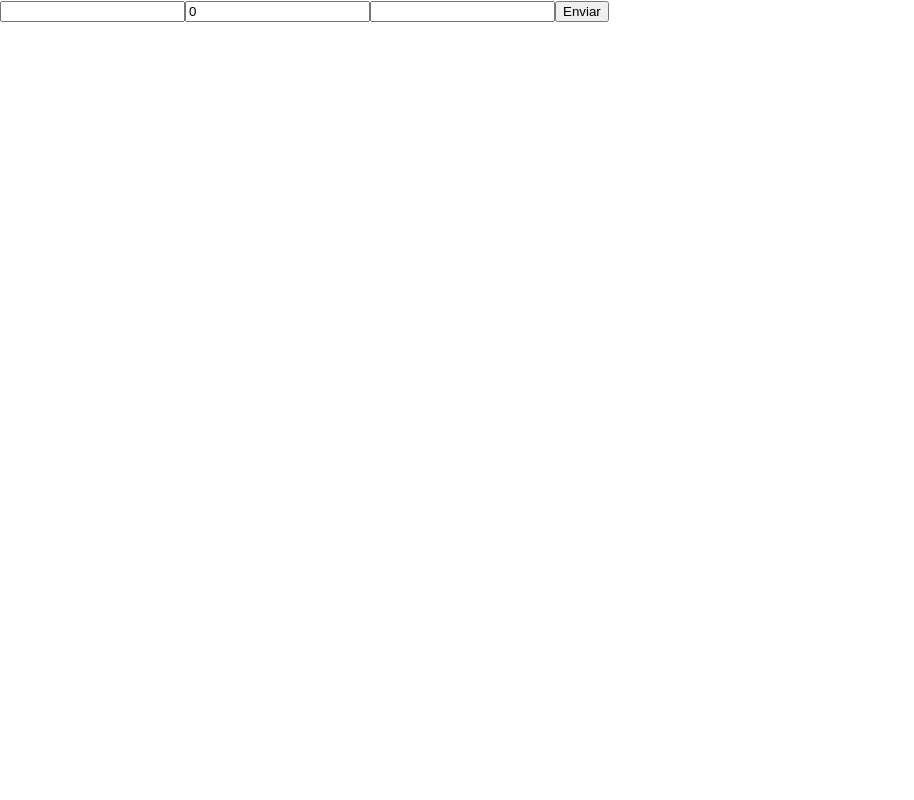
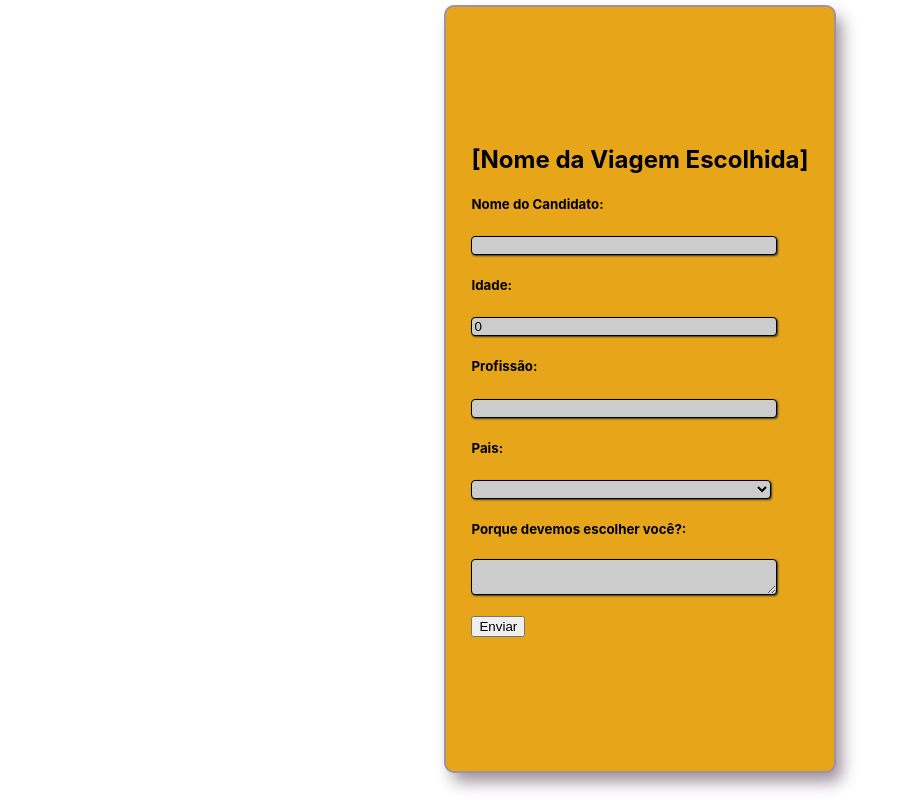
Before and after one commit to future4code/Ana-Flavia-Rodrigues, a React (Create React App) app in the folder semana10/LabeX/labex/: page /application-form in a window 1280 px wide. Shown: the whole page, without its empty margins (0-914 px from the left). Built offline with nearby package versions, Linux system fonts and the light colour scheme.

Commit message:
Montando as paginas , preparando para as requisições

```diff
--- a/semana10/LabeX/labex/src/hooks/useRequestData.js
+++ b/semana10/LabeX/labex/src/hooks/useRequestData.js
@@ -1,7 +1,7 @@
 import { useState, useEffect } from "react";
 import axios from "axios";
 
-const useRequestData = (url, initialState) => {
+const useRequestData = (url,initialState) => {
   const [data, setData] = useState(initialState);
 
   useEffect(() => {
--- a/semana10/LabeX/labex/src/screens/AplicationFormPage/AplicationFormPage.jsx
+++ b/semana10/LabeX/labex/src/screens/AplicationFormPage/AplicationFormPage.jsx
@@ -1,11 +1,15 @@
 import React from "react";
 import { useForm } from "../../hooks/useForm";
+import {FormContainer, Input, TextArea , Select} from "./styled"
 
 export default function AplicationFormPage() {
   const { form, onChange, resetState } = useForm({
     primeiroNome: "",
     idade: 0,
-    email: ""
+    profissao: "",
+    motivo:"",
+    pais:""
+
   });
 
   const handleInputChange = (event) => {
@@ -22,9 +26,11 @@ export default function AplicationFormPage() {
   };
 
   return (
-    <div className="App">
+    <FormContainer>
       <form onSubmit={handleSubmittion}>
-        <input
+      <h2>[Nome da Viagem Escolhida]</h2>
+       <h5>Nome do Candidato:</h5>
+        <Input
           value={form.primeiroNome}
           name="primeiroNome"
           onChange={handleInputChange}
@@ -33,7 +39,9 @@ export default function AplicationFormPage() {
           title="Nó minimo 3 letras"
           required
         />
-        <input
+
+       <h5>Idade:</h5>
+        <Input
           value={form.idade}
           name="idade"
           onChange={handleInputChange}
@@ -41,15 +49,40 @@ export default function AplicationFormPage() {
           type="number"
           required
         />
-        <input
-          value={form.email}
-          name="email"
+
+       <h5>Profissão:</h5>
+        <Input
+          value={form.profissao}
+          name="profissao"
           onChange={handleInputChange}
-          type="email"
+          type="text"
+          pattern="[A-Za-z]{10,}"
+          title="No minimo 10 letras"
           required
         />
-        <button>Enviar</button>
+
+      <h5>Pais:</h5>
+        <Select
+          value={form.pais}
+          name="pais"
+          onChange={handleInputChange}
+          type="pais"
+          required
+        />
+
+      <h5>Porque devemos escolher você?:</h5>
+        <TextArea
+          value={form.motivo}
+          name="motivo"
+          onChange={handleInputChange}
+          type="text"
+          pattern="[A-Za-z]{30,}"
+          title="No minimo 30 letras"
+          required
+        />
+
+        <p><button>Enviar</button></p>
       </form>
-    </div>
+    </FormContainer>
   );
 }
--- /dev/null
+++ b/semana10/LabeX/labex/src/screens/AplicationFormPage/styled.js
@@ -0,0 +1,57 @@
+import styled from "styled-components";
+
+export const FormContainer = styled.div`
+display: flex;
+flex-wrap: wrap;
+justify-content: center;
+padding: 2px;
+margin:0 auto;
+margin-top: 5px;
+gap:0.5px;
+width: 30vw;
+height: 95vh;
+align-items: center;
+justify-self: center;
+border-radius: 10px;
+border-width: 2px;
+border-style: solid;
+border-color:#9e939e;
+box-shadow: 7px 10px 16px -1px #9e939e;
+background-color: #e7a61a;
+`
+export const Input = styled.input`
+border-radius:4px;
+-moz-border-radius:4px;
+-webkit-border-radius:4px;
+box-shadow: 1px 1px 2px #333333;
+-moz-box-shadow: 1px 1px 2px #333333;
+-webkit-box-shadow: 1px 1px 2px #333333;
+background: #cccccc;
+border:1px solid #000000;
+width:300px
+;
+`
+export const TextArea = styled.textarea`
+border-radius:4px;
+-moz-border-radius:4px;
+-webkit-border-radius:4px;
+box-shadow: 1px 1px 2px #333333;
+-moz-box-shadow: 1px 1px 2px #333333;
+-webkit-box-shadow: 1px 1px 2px #333333;
+background: #cccccc;
+border:1px solid #000000;
+width:300px
+;
+`
+export const Select = styled.select`
+border-radius:4px;
+-moz-border-radius:4px;
+-webkit-border-radius:4px;
+box-shadow: 1px 1px 2px #333333;
+-moz-box-shadow: 1px 1px 2px #333333;
+-webkit-box-shadow: 1px 1px 2px #333333;
+background: #cccccc;
+border:1px solid #000000;
+width:300px
+;
+`
--- a/semana10/LabeX/labex/src/screens/HomePage/HomePage.jsx
+++ b/semana10/LabeX/labex/src/screens/HomePage/HomePage.jsx
@@ -10,8 +10,8 @@ function HomePage() {
   const gotoLoginPage = () => {
     history.push("/login");
   }
-  const gotoFormPage = () => {
-    history.push("/application-form");
+  const gotoListTripPage = () => {
+    history.push("/trips/list");
   }
 
 
@@ -19,8 +19,8 @@ function HomePage() {
     <MainContainer >
       <img src={Logo}/>
     <ButtonContainer>
+      <button onClick={gotoListTripPage}>Quero Viajar!</button>
       <button onClick={gotoLoginPage}>Fazer Login</button>
-      <button onClick={gotoFormPage}>Ir para o formulário</button>
     </ButtonContainer>
 
     </MainContainer>
--- a/semana10/LabeX/labex/src/screens/ListTripsPage/ListTripsPage.jsx
+++ b/semana10/LabeX/labex/src/screens/ListTripsPage/ListTripsPage.jsx
@@ -1,19 +1,55 @@
-import React from 'react';
+import React, { useEffect, useState  } from 'react';
 import useRequestData from '../../hooks/useRequestData';
+import axios from 'axios';
+import {CardTrip , CardTripContainer} from './styled';
+import { useHistory } from 'react-router-dom';
+
 
 function ListTripsPage() {
-  const minhaAtividade = useRequestData(
-    "https://us-central1-labenu-apis.cloudfunctions.net/labeX/flavia/trips",
-    {}
-  );
+    const history = useHistory();
+    const gotoFormPage = () => {
+      history.push("/application-form");
+    }
 
-  return (
 
-    <div className="App">
-      <p>{minhaAtividade.photo}</p>
 
-    </div>
-  );
+  const [trips , setTrips] = useState([])
+
+  useEffect(() => {
+    axios
+    .get("https://us-central1-labenu-apis.cloudfunctions.net/labeX/flavia/trips")
+    .then((resposta) => {
+      console.log(resposta.data.trips)
+      setTrips(resposta.data.trips)
+
+    })
+    .catch((erro) => {
+      console.log(erro);
+    });
+
+
+  },[])
+
+  const listTrip = trips.map((trip) => {
+    return(
+      <CardTrip onClick={gotoFormPage}>
+       <h2>{trip.name}</h2>
+       <h3>{trip.description}</h3>
+       <p>Destino: {trip.planet}</p>
+       <p>Data de Saída: {trip.date}</p>
+       <p>Data de Saída: {trip.durationInDays}</p>
+      </CardTrip>
+
+    )
+  })
+
+
+   return (
+     <CardTripContainer>
+       {listTrip}
+     </CardTripContainer>
+   )
+
 }
 
 
--- /dev/null
+++ b/semana10/LabeX/labex/src/screens/ListTripsPage/styled.js
@@ -0,0 +1,25 @@
+import styled from "styled-components";
+
+export const CardTripContainer = styled.div`
+display: flex;
+flex-wrap: wrap;
+justify-content: center;
+`
+
+export const CardTrip = styled.div`
+  display: flex;
+  width: 300px;
+  flex-direction: column;
+  flex-wrap: wrap;
+  align-items: center;
+  border-width: 2px;
+  border-style: solid;
+  border-color: #000;
+  box-shadow: 20px;
+  border-radius: 10px;
+  margin: 10px;
+  cursor: pointer;
+  &:hover {
+    border-color: gray  ;
+  }
+`;
```
